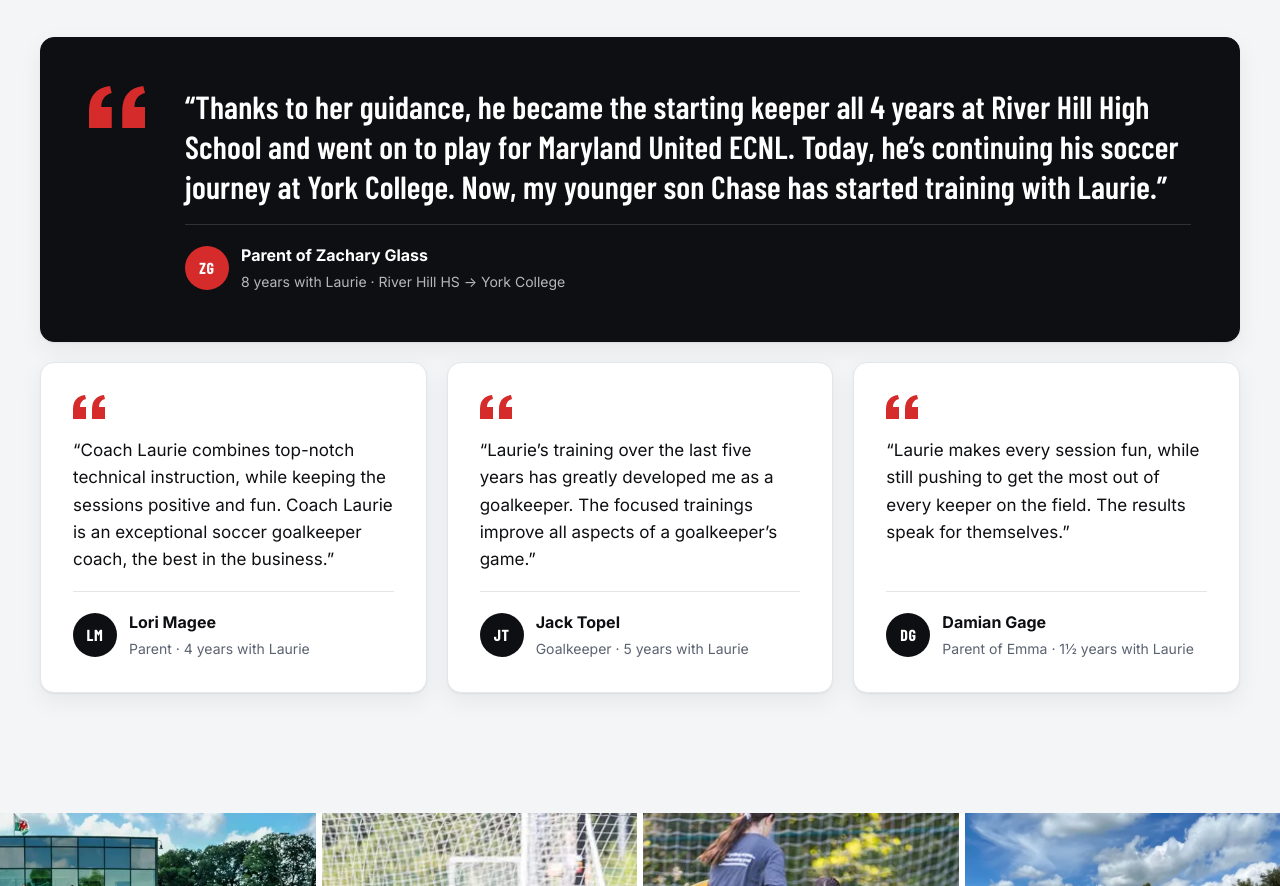
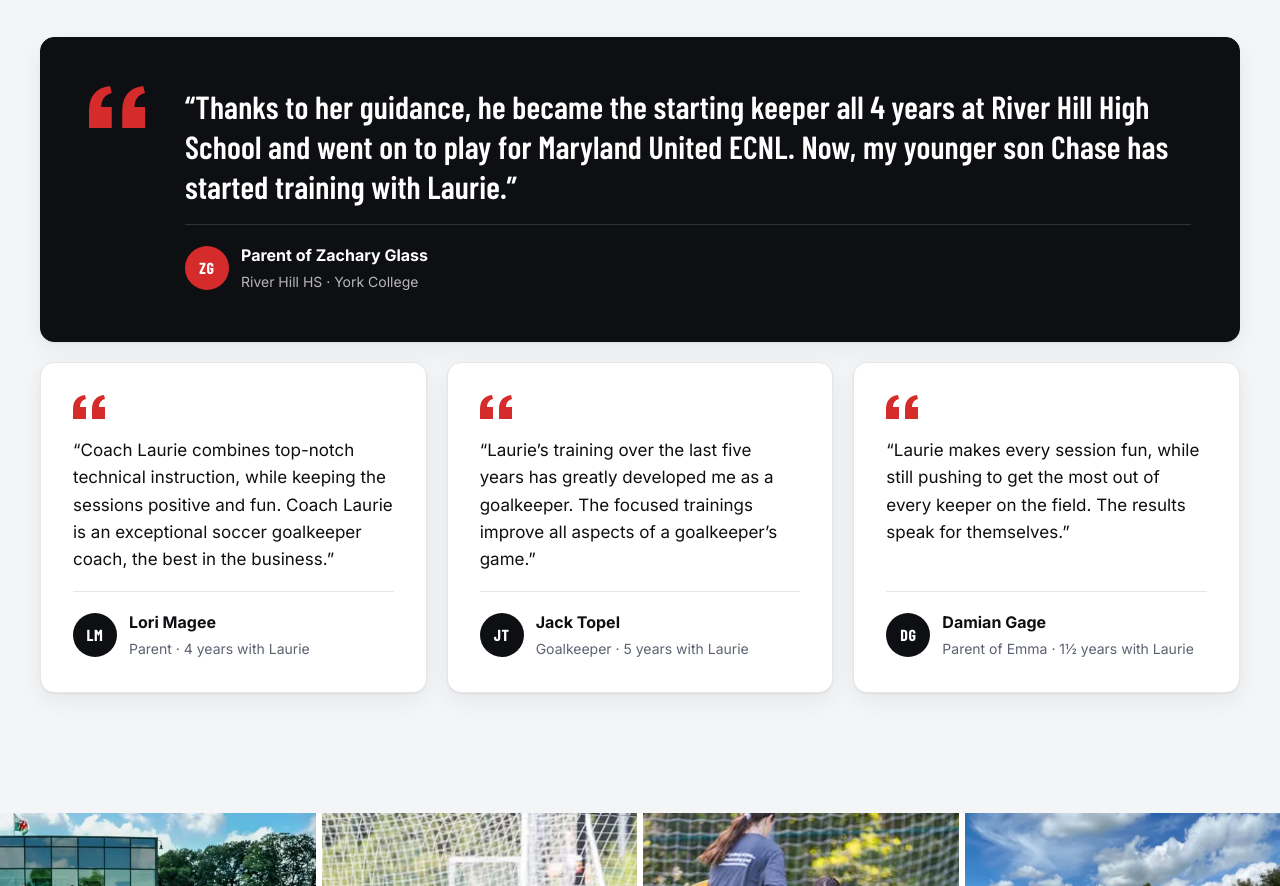
Before and after one commit to me5231979/PellsKeeperSchool, a plain HTML site: page index.html in a window 1280 px wide. Shown: the part 6899-7785 px from the top of the page. Drawn offline with Linux system fonts and the light colour scheme.

Commit message:
Testimonials: Zachary Glass caption, drop current-player line
Co-Authored-By: Claude Opus 5.5 <noreply@anthropic.com>
Claude-Session: https://claude.ai/code/session_01GNiCng6zLt17w9VnQqh8WE

```diff
--- a/index.html
+++ b/index.html
@@ -421,8 +421,8 @@
         <div class="quotes">
           <figure class="quote quote-feature">
             <svg width="32" height="24" class="qmark" aria-hidden="true" viewBox="0 0 32 24"><path d="M0 24V14C0 6 4 1 12 0l1 4c-4 1-6 4-6 8h6v12H0zm19 0V14c0-8 4-13 12-14l1 4c-4 1-6 4-6 8h6v12H19z"/></svg>
-            <blockquote><p>“Thanks to her guidance, he became the starting keeper all 4 years at River Hill High School and went on to play for Maryland United ECNL. Today, he’s continuing his soccer journey at York College. Now, my younger son Chase has started training with Laurie.”</p></blockquote>
-            <figcaption><span class="avatar" aria-hidden="true">ZG</span><span><strong>Parent of Zachary Glass</strong><span>8 years with Laurie · River Hill HS → York College</span></span></figcaption>
+            <blockquote><p>“Thanks to her guidance, he became the starting keeper all 4 years at River Hill High School and went on to play for Maryland United ECNL. Now, my younger son Chase has started training with Laurie.”</p></blockquote>
+            <figcaption><span class="avatar" aria-hidden="true">ZG</span><span><strong>Parent of Zachary Glass</strong><span>River Hill HS · York College</span></span></figcaption>
           </figure>
           <figure class="quote">
             <svg width="32" height="24" class="qmark" aria-hidden="true" viewBox="0 0 32 24"><path d="M0 24V14C0 6 4 1 12 0l1 4c-4 1-6 4-6 8h6v12H0zm19 0V14c0-8 4-13 12-14l1 4c-4 1-6 4-6 8h6v12H19z"/></svg>
```
